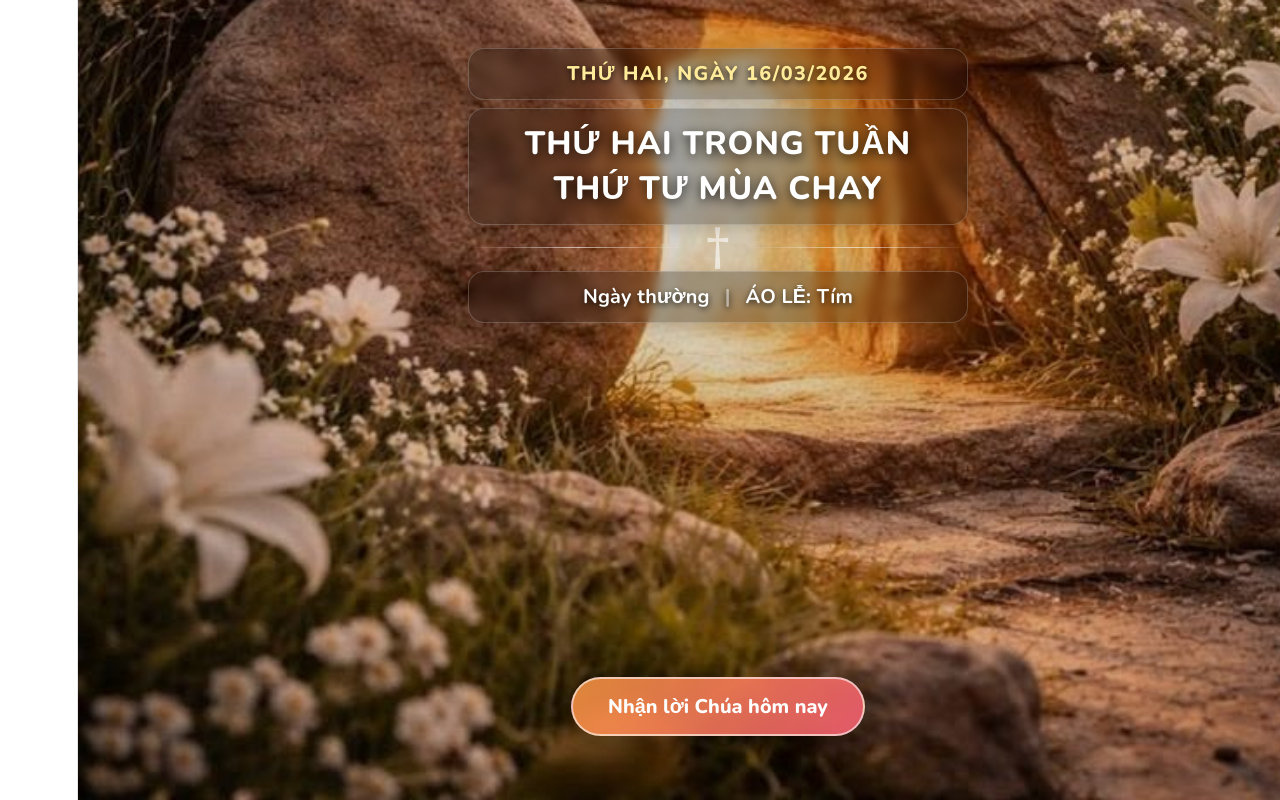
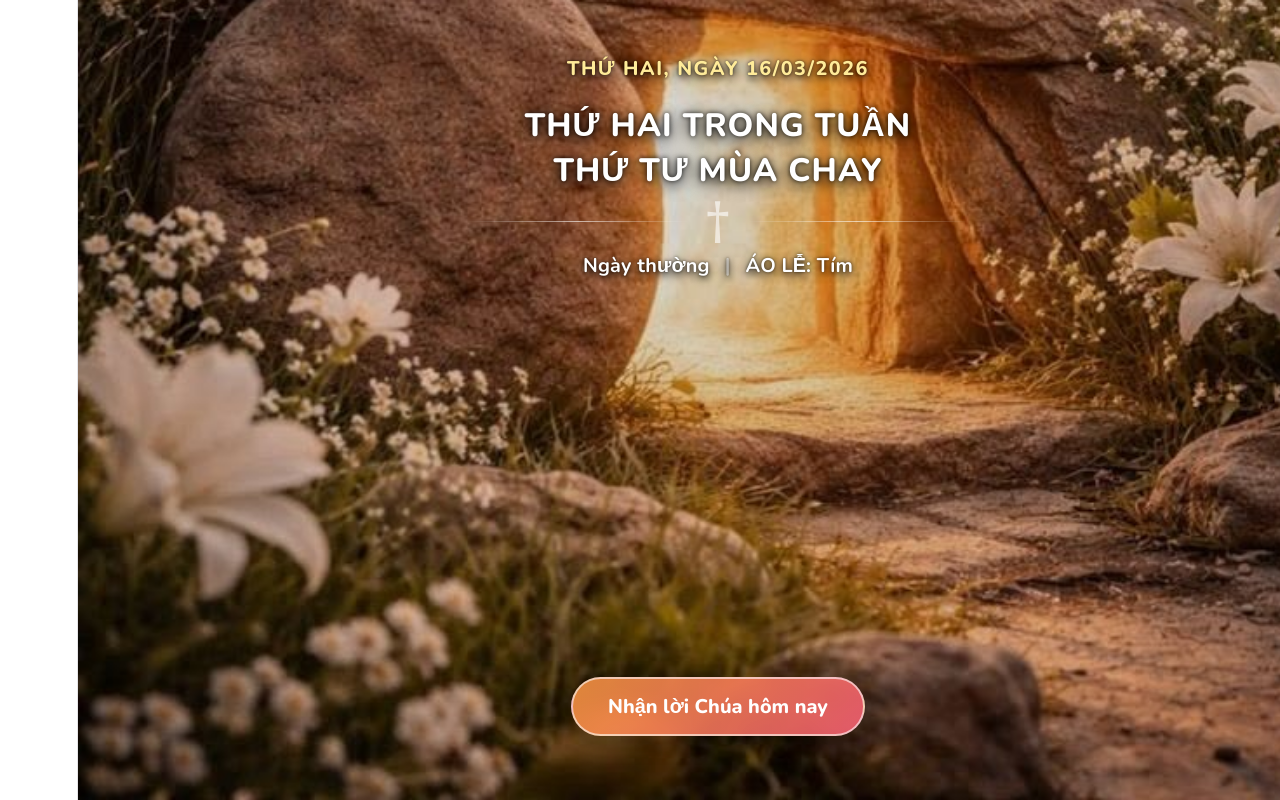
Before and after one commit to BinhAnCuBo/dailybible-web, a React (Vite) app: page / in a window 1280 px wide. Shown: the top 800 px of the page. Built offline with nearby package versions, Linux system fonts and the light colour scheme.

Commit message:
Xóa nền kính mờ ở các khối chữ và tăng độ đậm bóng đổ chữ để giữ độ sắc nét

```diff
--- a/src/App.css
+++ b/src/App.css
@@ -52,15 +52,13 @@
   display: flex; flex-direction: column; align-items: center; justify-content: center;
 
   /* --- TIGHT SPACING: Giảm khoảng trống giữa các ô --- */
-  padding: 12px 15px;
-  margin-bottom: 8px;
+  padding: 8px 15px;
+  margin-bottom: 5px;
 
-  /* Tạo nền kính mờ nhẹ để chữ nổi lên rõ ràng nhưng không bị cứng */
-  background: rgba(0, 0, 0, 0.25);
-  backdrop-filter: blur(6px);
-  border: 1px solid rgba(255, 255, 255, 0.2);
-  border-radius: 16px;
-  box-shadow: 0 4px 15px rgba(0, 0, 0, 0.15);
+  /* Bỏ nền mờ để nhìn rõ hoàn toàn background gốc theo ý người dùng */
+  background: transparent;
+  border: none;
+  box-shadow: none;
 }
 
 /* Tinh chỉnh riêng font chữ Tên Lễ */
@@ -74,7 +72,7 @@
   /* CHỮA LỖI DÍNH CHỮ: Tăng khoảng cách dòng lên 1.4 */
   line-height: 1.4;
   letter-spacing: 1px;
-  text-shadow: 0 3px 12px rgba(0, 0, 0, 0.8); /* Bóng đen đậm giúp chữ nổi bật hoàn toàn */
+  text-shadow: 0 4px 15px rgba(0, 0, 0, 1), 0 0 5px rgba(0, 0, 0, 0.8); /* Tăng bóng đen lên thật đậm để bù lại phần nền mờ đã xóa */
   margin: 0; /* Xóa margin thừa */
 }
 
@@ -92,8 +90,8 @@
 .cross-icon { color: rgba(255, 255, 255, 0.6); font-size: 3rem; }
 
 /* 6. STYLE CHỮ PHỤ */
-.classic-date { font-family: 'Nunito', sans-serif; font-weight: 800; color: #ffeb99; font-size: 1.1rem; letter-spacing: 1.5px; text-shadow: 0 2px 6px rgba(0,0,0,0.8); }
-.sub-info-row { font-family: 'Nunito', sans-serif; font-weight: 700; color: #ffffff; font-size: 1.1rem; display: flex; gap: 15px; text-shadow: 0 2px 6px rgba(0,0,0,0.8); }
+.classic-date { font-family: 'Nunito', sans-serif; font-weight: 800; color: #ffeb99; font-size: 1.1rem; letter-spacing: 1.5px; text-shadow: 0 3px 8px rgba(0,0,0,1), 0 0 3px rgba(0,0,0,0.6); }
+.sub-info-row { font-family: 'Nunito', sans-serif; font-weight: 700; color: #ffffff; font-size: 1.1rem; display: flex; gap: 15px; text-shadow: 0 3px 8px rgba(0,0,0,1), 0 0 3px rgba(0,0,0,0.6); }
 .separator { color: rgba(255,255,255,0.5); }
 
 /* 7. NÚT BẤM CHỐT Ở MẶT ĐẤT ĐEN */
```
